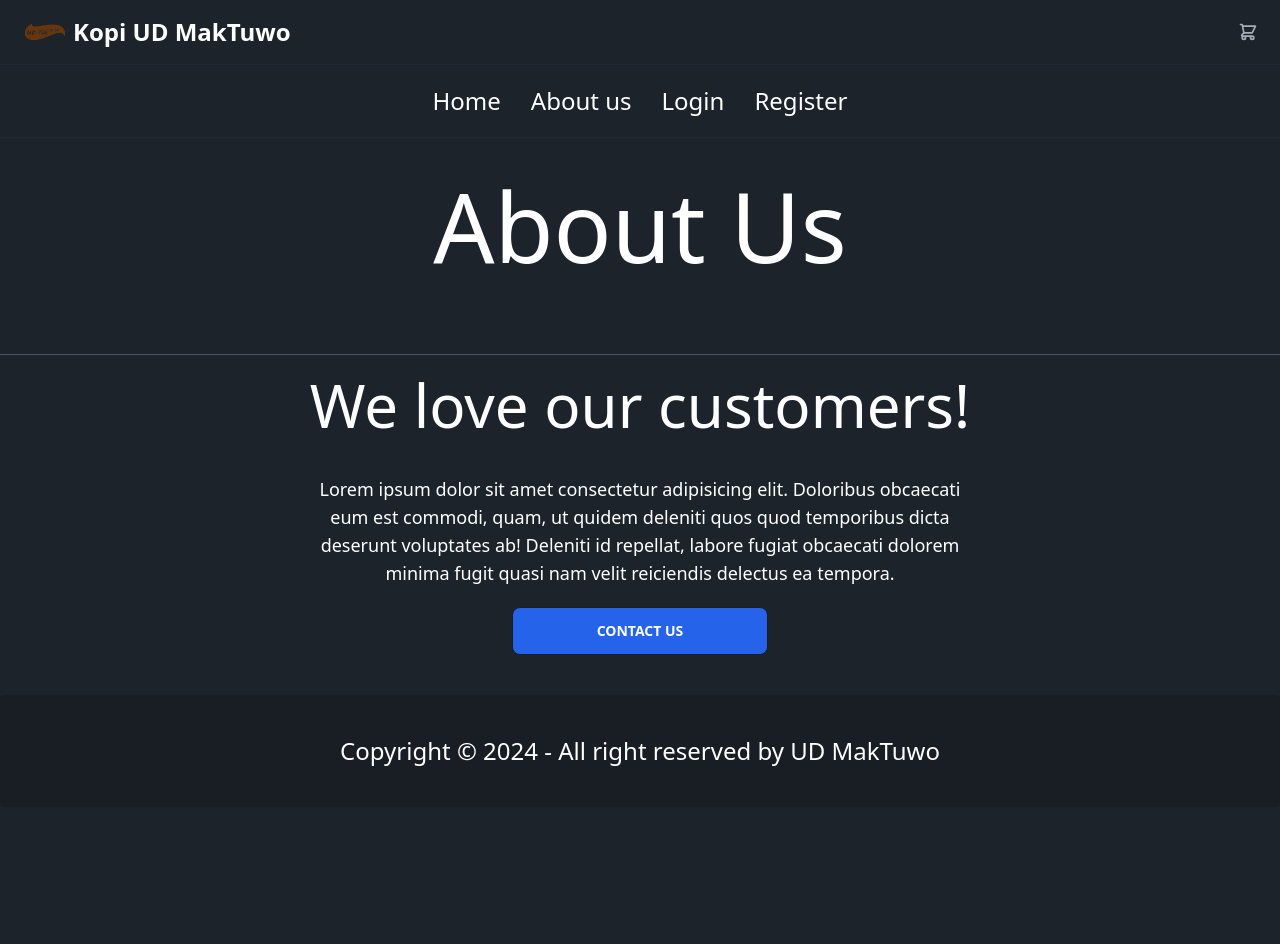
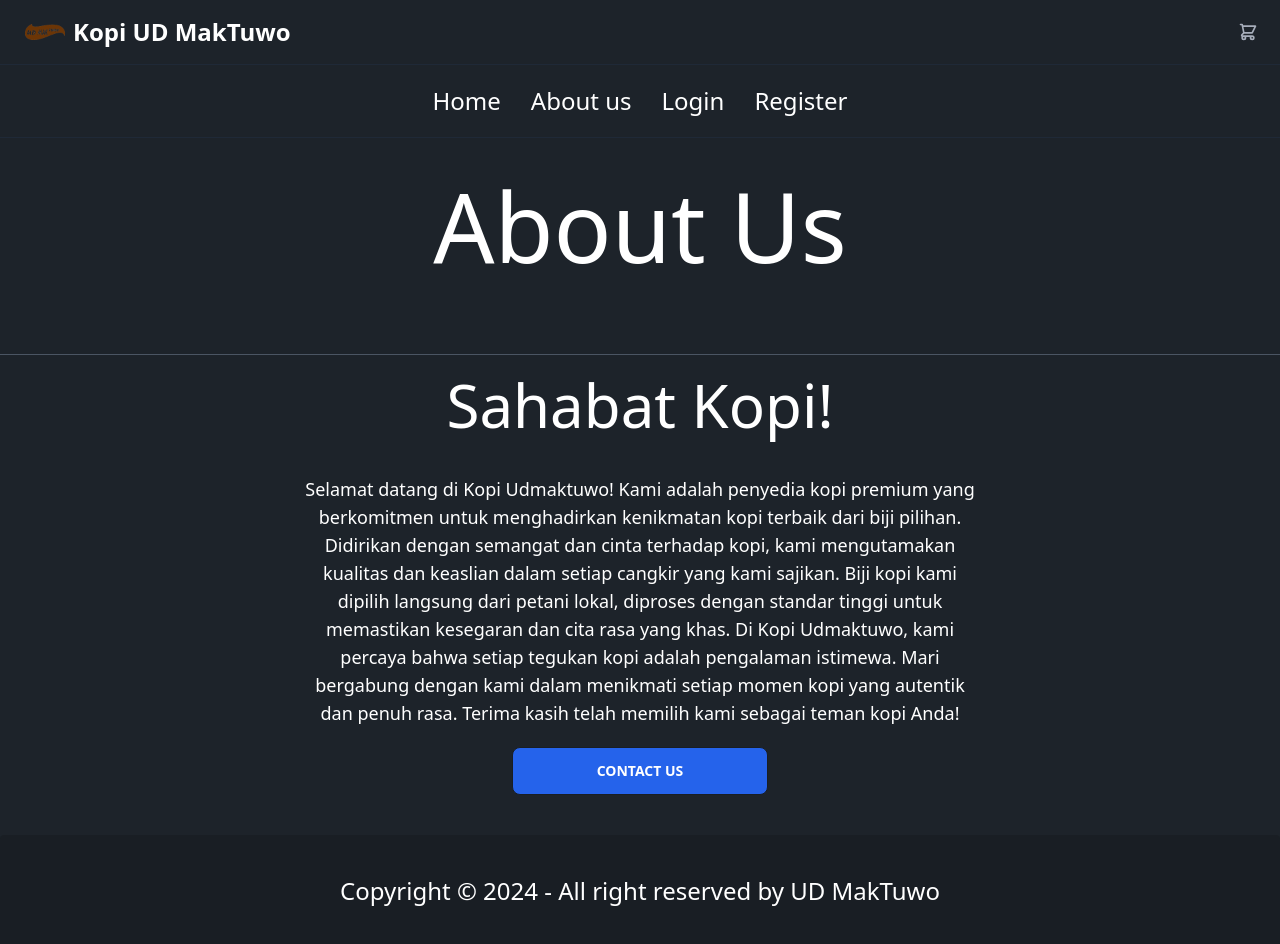
Before and after one commit to lionel1046/Coffe-Eccomerce, a React (Vite) app: page /about in a window 1280 px wide. Shown: the top 944 px of the page. Before the commit the page ends 807 px from the top, so only its background shows below. Built offline with nearby package versions, Linux system fonts and the light colour scheme; some icons are missing.

Commit message:
first commit

```diff
--- a/src/pages/About.jsx
+++ b/src/pages/About.jsx
@@ -7,13 +7,15 @@ const About = () => {
     <div>
       <SectionTitle title="About Us" />
       <div className="about-content text-center max-w-2xl mx-auto mt-5">
-      <h2 className="text-6xl text-center mb-10 max-sm:text-3xl text-accent-content">We love our customers!</h2>
+      <h2 className="text-6xl text-center mb-10 max-sm:text-3xl text-accent-content">Sahabat Kopi!</h2>
       <p className="text-lg text-center max-sm:text-sm max-sm:px-2 text-accent-content">
-        Lorem ipsum dolor sit amet consectetur adipisicing elit. Doloribus
-        obcaecati eum est commodi, quam, ut quidem deleniti quos quod temporibus
-        dicta deserunt voluptates ab! Deleniti id repellat, labore fugiat
-        obcaecati dolorem minima fugit quasi nam velit reiciendis delectus ea
-        tempora.
+        Selamat datang di Kopi Udmaktuwo! Kami adalah penyedia kopi premium yang berkomitmen
+        untuk menghadirkan kenikmatan kopi terbaik dari biji pilihan. Didirikan dengan semangat dan cinta terhadap kopi,
+        kami mengutamakan kualitas dan keaslian dalam setiap cangkir yang kami sajikan.
+        Biji kopi kami dipilih langsung dari petani lokal, diproses dengan standar tinggi untuk memastikan
+        kesegaran dan cita rasa yang khas. Di Kopi Udmaktuwo, kami percaya bahwa setiap tegukan kopi adalah pengalaman istimewa.
+        Mari bergabung dengan kami dalam menikmati setiap momen kopi yang autentik dan penuh rasa.
+        Terima kasih telah memilih kami sebagai teman kopi Anda!
       </p>
       <Link to="/contact" className="btn btn-wide bg-blue-600 hover:bg-blue-500 text-white mt-5">Contact Us</Link>
       </div>
--- a/src/pages/Login.jsx
+++ b/src/pages/Login.jsx
@@ -60,7 +60,7 @@ const Login = () => {
 
   return (
     <>
-      <SectionTitle title="Login" path="Home | Login" />
+      {/* <SectionTitle title="Login" path="" /> */}
       <div className="flex flex-col justify-center sm:py-12">
         <div className="p-10 xs:p-0 mx-auto md:w-full md:max-w-md">
           <div className="bg-dark border border-gray-600 shadow w-full rounded-lg divide-y divide-gray-200">
--- a/src/pages/Register.jsx
+++ b/src/pages/Register.jsx
@@ -83,7 +83,7 @@ const Register = () => {
   };
   return (
     <>
-      <SectionTitle title="Register" path="Home | Register" />
+      {/* <SectionTitle title="Register" path="Home | Register" /> */}
       <div className="flex flex-col justify-center sm:py-12">
         <div className="p-10 xs:p-0 mx-auto md:w-full md:max-w-md">
           <div className="bg-dark border border-gray-600 shadow w-full rounded-lg divide-y divide-gray-200">
```
